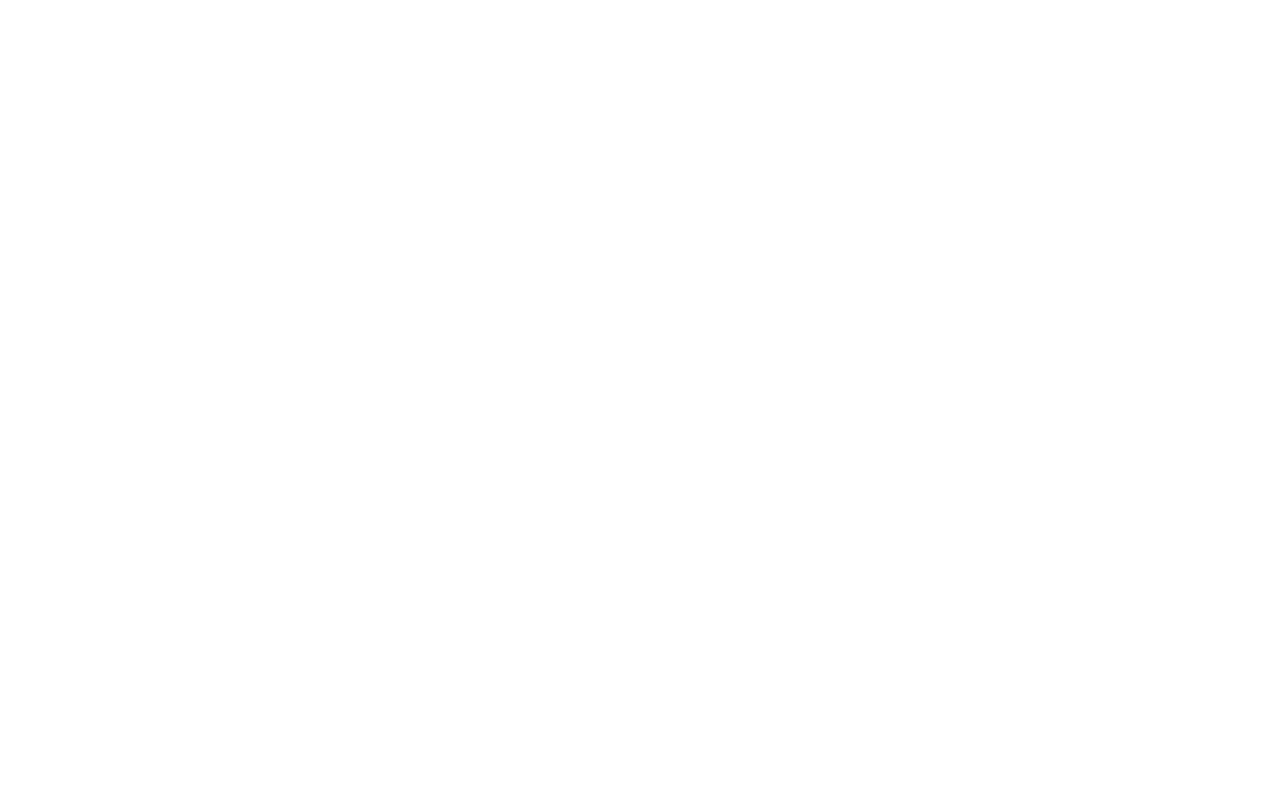
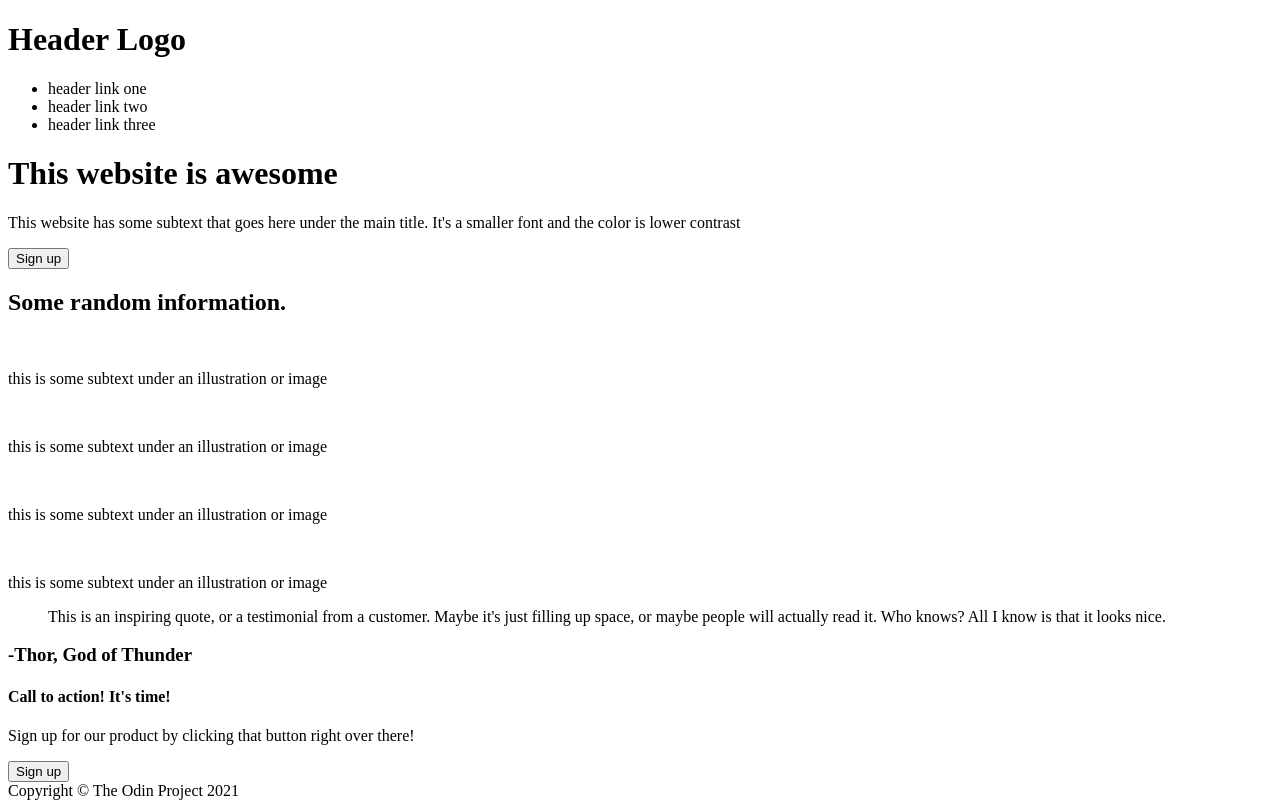
Before and after one commit to aprodiga/odin-landing-page, a plain HTML site: page index.html in a window 1280 px wide. Drawn offline with Linux system fonts and the light colour scheme.

Commit message:
Edit with outline of raw data of the page

```diff
--- a/index.html
+++ b/index.html
@@ -7,6 +7,41 @@
     <title>Odin Landing Page</title>
 </head>
 <body>
+    <h1>Header Logo</h1>
+
+    <ul>
+        <li><a>header link one</a></li>
+        <li><a>header link two</a></li>
+        <li><a>header link three</a></li>
+    </ul>
+
+    <h1>This website is awesome</h1>
+    <p>This website has some subtext that goes here under the main title. It's a smaller font and the color is lower contrast</p>
+    <button>Sign up</button>
+    <img>
+
+    <h2>Some random information.</h2>
+    <img>
+    <p>this is some subtext under an illustration or image</p>
+    <img>
+    <p>this is some subtext under an illustration or image</p>
+    <img>
+    <p>this is some subtext under an illustration or image</p>
+    <img>
+    <p>this is some subtext under an illustration or image</p>
+
+    <blockquote>
+        This is an inspiring quote, or a testimonial from a customer. Maybe it's just filling up space, or maybe people will actually read it. Who knows? All I know is that it looks nice.
+    </blockquote>
+    <h3>-Thor, God of Thunder</h3>
+
+    <div>
+        <h4>Call to action! It's time!</h4>
+        <p>Sign up for our product by clicking that button right over there!</p>
+        <button>Sign up</button>
+    </div>
+
+    <div>Copyright © The Odin Project 2021</div>
 
 </body>
 </html>
```
